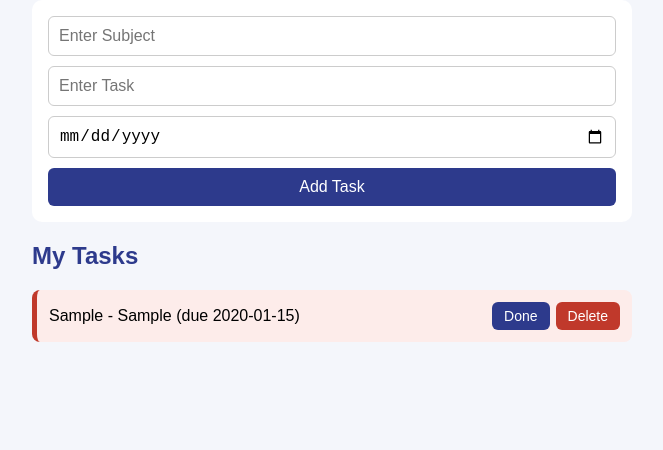
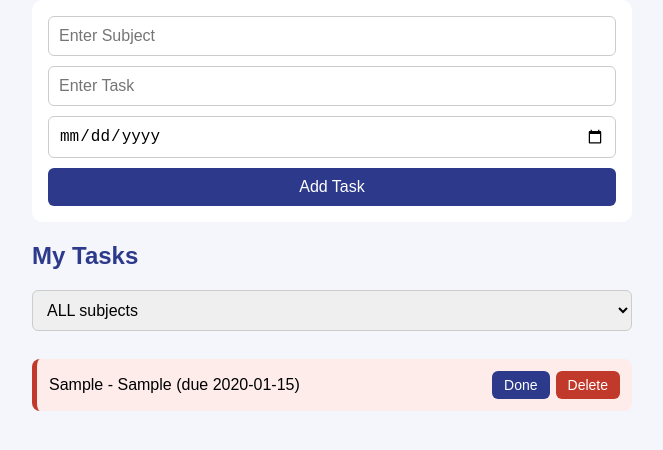
Before and after one commit to Vedant-99/study-planner, a plain HTML site: page index.html in a window 1280 px wide. Both pictures are taken after typing "Sample", "Sample", "2020-01-15" into the empty fields and a click on the button "Add Task". Shown: the part 98-548 px from the top of the page, without its empty margins (308-971 px from the left). Drawn offline with Linux system fonts and the light colour scheme.

Commit message:
feat: add subjects filter

```diff
--- a/index.html
+++ b/index.html
@@ -17,10 +17,11 @@
         </form>
     </div>
     <h2>My Tasks </h2>
+    <select id="filter">
+        <option value="all">All subjects</option>
+    </select>
     <ul id="task-list">
-        <li>
-
-        </li>
+        <li></li>
     </ul>
     <script src ="script.js"></script>
 </body>
--- a/script.js
+++ b/script.js
@@ -1,6 +1,8 @@
 //  Find the form and the list on the webpage and keep them in variables form and list
 const form = document.getElementById("task-form");
 const list = document.getElementById("task-list");
+const filter = document.getElementById("filter");
+let selectedSubject = "all";
 
 // Load saved tasks. If nothing is saved yet, start with an empty array
 let tasks = JSON.parse(localStorage.getItem("tasks"))|| [];
@@ -10,16 +12,40 @@ function saveTasks(){
     localStorage.setItem("tasks",JSON.stringify(tasks));
 }
 
+// Fill the dropdown with subject we have:
+function updateFilterOptions(){
+    const subjects = [];
+    tasks.forEach(function(t){
+        if(!subjects.includes(t.subject)){      //only add each subject once
+            subjects.push(t.subject);
+        }
+    });
+    if(!subjects.includes(selectedSubject)){
+        selectedSubject = "all";
+    }
+    filter.innerHTML ='<option value ="all">ALL subjects</option>';
+    subjects.forEach(function(s){
+        const option = document.createElement("option");
+        option.value = s;
+        option.textContent = s;
+        filter.appendChild(option);
+    });
+    filter.value = selectedSubject; // Keep the current choice selected.
+}
+
 // Draw all tasks on the page
 function renderTasks(){
     list.innerHTML ="";     // Empty the list first
-
+    updateFilterOptions();
     const today = new Date().toLocaleDateString("en-CA");        // gives today's date like 2026-10-07
 
     tasks.sort(function(a,b){
         return a.date.localeCompare(b.date);
     });
     tasks.forEach(function (t, index){      // do this for every task
+         if (selectedSubject !== "all" && t.subject !== selectedSubject) {
+         return;   // skip this task, go to the next one
+        }
         const li = document.createElement("li");
         if(t.date < today && !t.done){
             li.classList.add("overdue");
@@ -52,6 +78,7 @@ function renderTasks(){
 
         });
 
+
         // Put both buttons in one box so they sit together
         const actions = document.createElement("div");
         actions.classList.add("actions");
@@ -83,5 +110,9 @@ form.addEventListener("submit",function(event){
     //  Empty the boxes so the user can type next task
     form.reset();
 });
+filter.addEventListener("change", function () {
+    selectedSubject = filter.value;   // remember the choice
+    renderTasks();                    // redraw with the filter
+});
 
 renderTasks();
--- a/style.css
+++ b/style.css
@@ -89,3 +89,11 @@ li button{
 .delete:hover{
     background-color: #96281b;
 }
+select {
+  width: 100%;
+  padding: 10px;
+  font-size: 16px;
+  border: 1px solid #ccc;
+  border-radius: 6px;
+  margin-bottom: 12px;
+}
```
